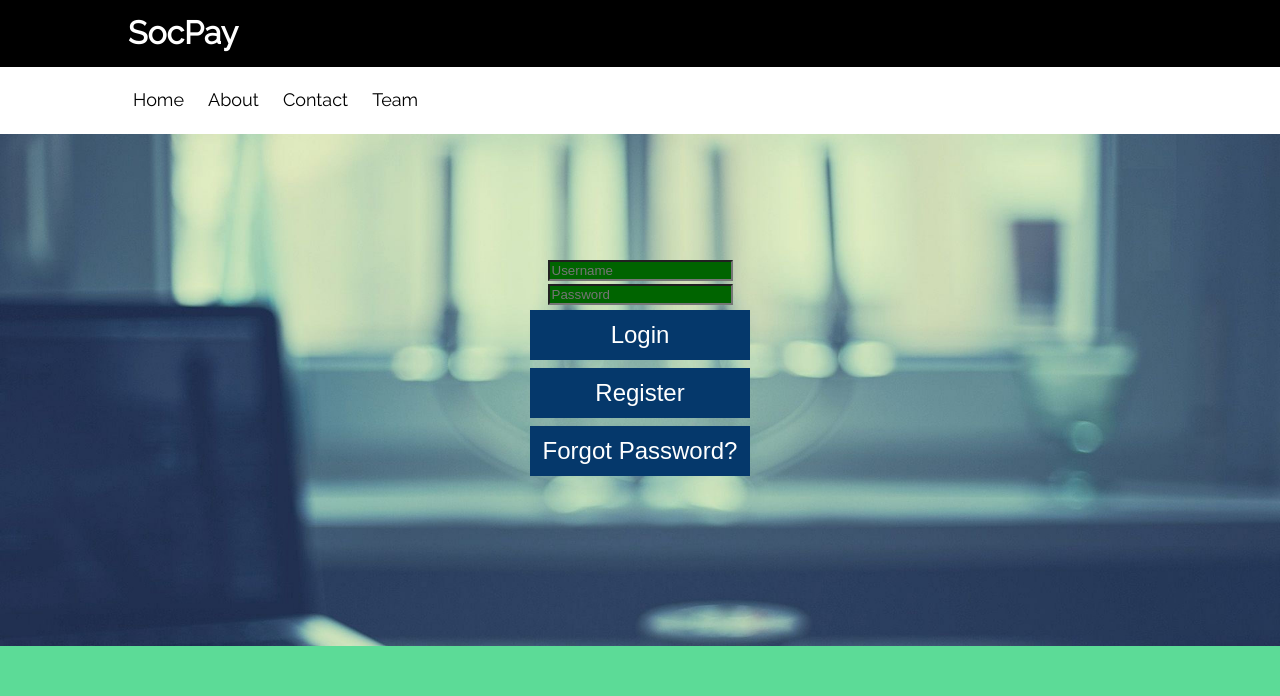
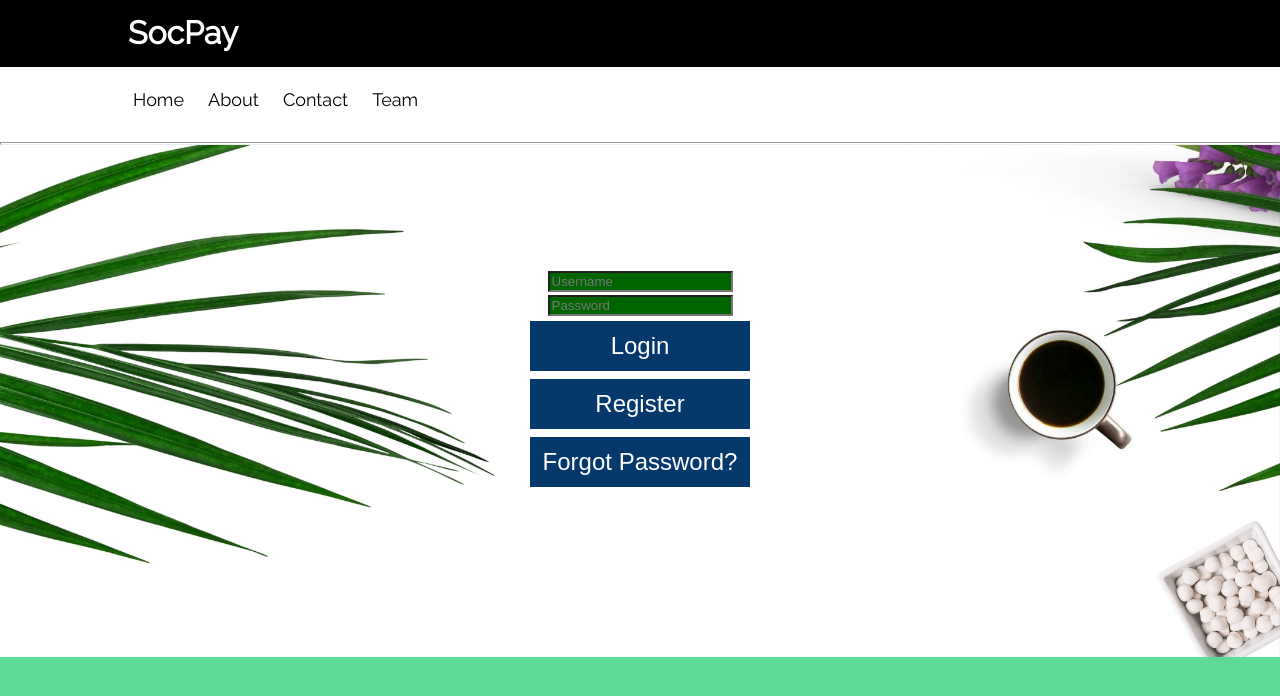
Before and after one commit to reeshabhkumarranjan/SocPay, a Django app: page /login in a window 1280 px wide. Shown: the top 696 px of the page. Run offline with Django 3.2, Linux system fonts and the light colour scheme.

Commit message:
Re-designed header and navigation bar, added bottom divider.

```diff
--- a/main_app/static/main_app/style.css
+++ b/main_app/static/main_app/style.css
@@ -47,7 +47,7 @@ body {
 }
 
 #login-section{
-    background: url("login-wallpaper.jpg");
+    background: url("login-bg.jpg");
     background-size: cover;
 }
 
--- a/main_app/templates/login.html
+++ b/main_app/templates/login.html
@@ -27,7 +27,10 @@
             <li><a href="#">Contact</a></li>
             <li><a href="#">Team</a></li>
         </ul>
+
     </div>
+<hr size="3" style="margin-bottom:0px;color:#555555;">
+
 </nav>
 
 <div class="container_form">
```
Also changed, not shown: main_app/static/main_app/login-bg.jpg (added).
